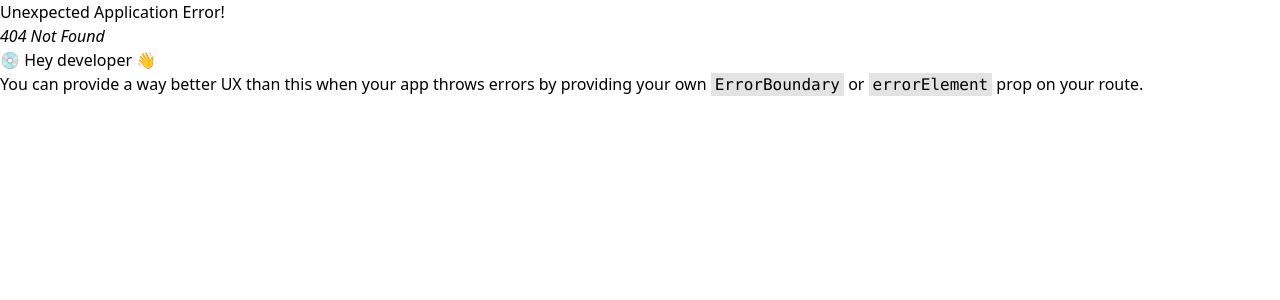
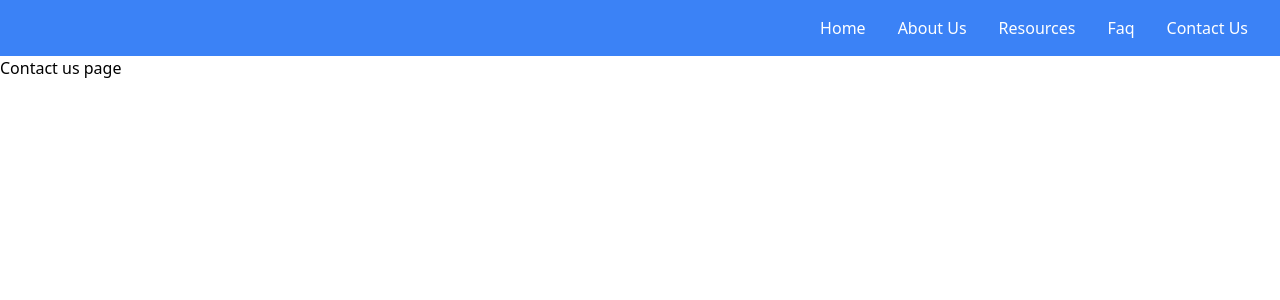
Before and after one commit to ericvpineda/mental-wellness-hub, a React (Create React App) app in the folder frontend/: page /contact-us in a window 1280 px wide. Before the commit this address had no page. Shown: the top 300 px of the page. Built offline with nearby package versions, Linux system fonts and the light colour scheme.

Commit message:
frontend routes starter setup

```diff
--- a/frontend/src/App.js
+++ b/frontend/src/App.js
@@ -1,6 +1,6 @@
 import './App.css';
-import AboutUs from './components/AboutUs/index.js';
-import HomePage from './components/LandingPage';
+import AboutUs from './routes/AboutUs/index.js';
+import HomePage from './routes/LandingPage/index.js';
 import Navbar from './components/NavBar.js';
 
 function App() {
--- a/frontend/src/Layout.js
+++ b/frontend/src/Layout.js
@@ -1,9 +1,11 @@
 import React from "react";
 import { Outlet } from "react-router-dom";
+import Navbar from "./components/NavBar.js";
 
 export default function Layout() {
   return (
     <div>
+      <Navbar />
       <Outlet />
     </div>
   );
--- a/frontend/src/components/Home.js
+++ /dev/null
@@ -1,7 +0,0 @@
-export default function Home() {
-  return (
-    <div className="App">
-      Home Page
-    </div>
-  );
-}
--- /dev/null
+++ b/frontend/src/routes/ContactUs/index.js
@@ -0,0 +1,11 @@
+import React from "react";
+
+const ContactUs = () => {
+    return (
+        <div>
+            <h1>Contact us page</h1>
+        </div>
+    )
+}
+
+export default ContactUs
--- /dev/null
+++ b/frontend/src/routes/Faq/index.js
@@ -0,0 +1,11 @@
+import React from "react";
+
+const Faq = () => {
+    return (
+        <div>
+            <h1>Faq page</h1>
+        </div>
+    )
+}
+
+export default Faq
```
Also changed, not shown: frontend/src/index.js (+22 -2 lines), frontend/src/routes/AboutUs/index.js (renamed from frontend/src/components/AboutUs/index.js), frontend/src/routes/LandingPage/index.js (renamed from frontend/src/components/LandingPage/index.js), frontend/src/routes/Resources/index.js (renamed from frontend/src/components/Resources/index.js).
